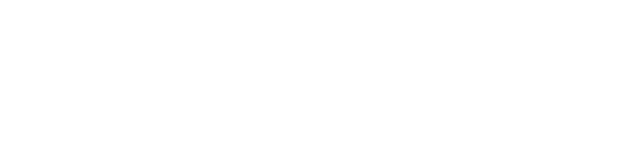
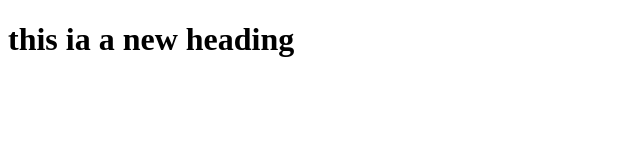
Before and after one commit to anm01-exists/testWebpage, a plain HTML site: page index.html in a window 1280 px wide. Shown: the whole page, without its empty margins (0-640 px from the left). Drawn offline with Linux system fonts and the light colour scheme.

Commit message:
this is the 3rd one

```diff
--- a/index.html
+++ b/index.html
@@ -6,6 +6,7 @@
     <title>Document</title>
 </head>
 <body>
+    <h1>this ia a new heading</h1>
 
 </body>
 </html>
```
